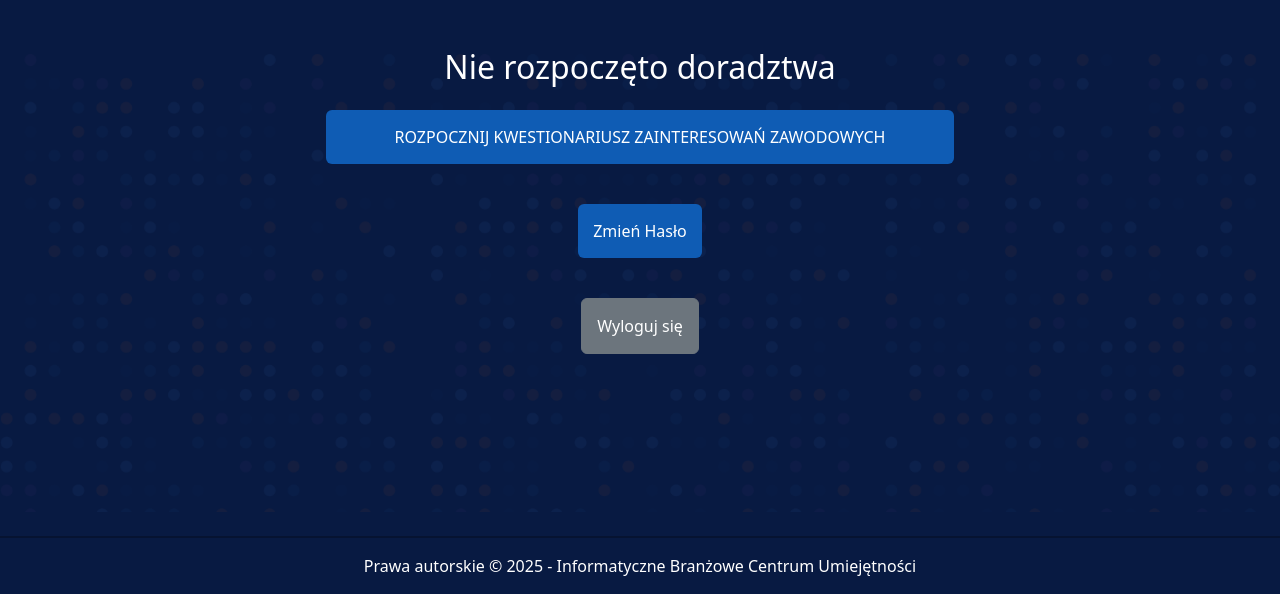
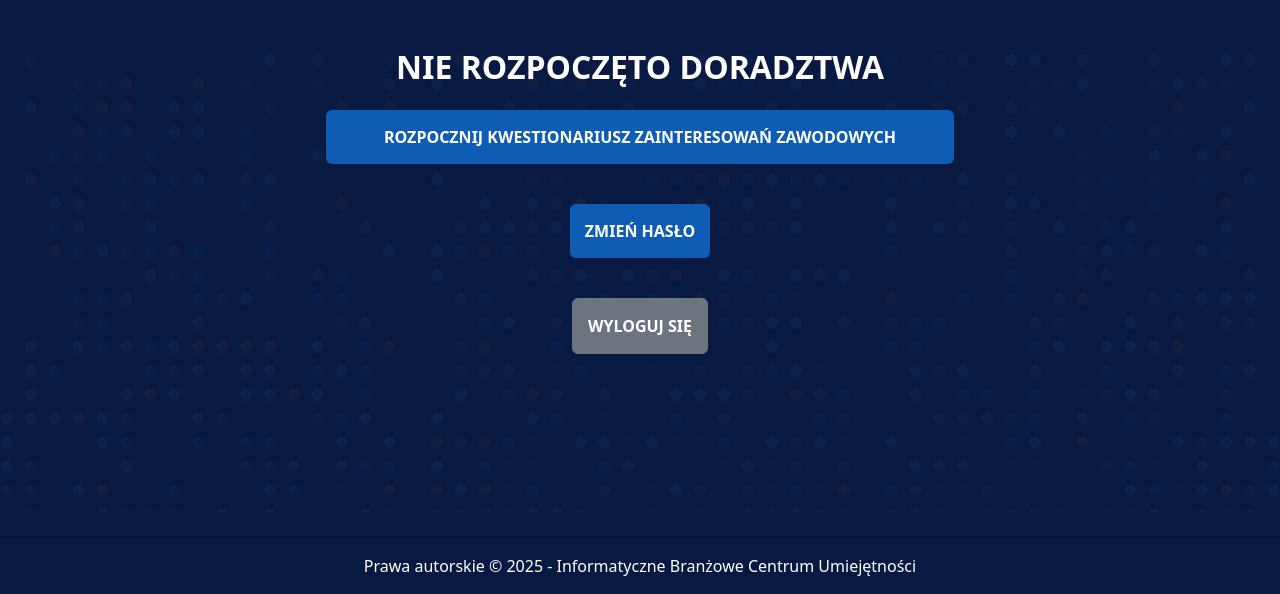
Before and after one commit to fenomenologia/PhpDoradztwo, a PHP site: page /main_site.php in a window 1280 px wide. Shown: the part 206-800 px from the top of the page. Run offline with PHP 8.4, Linux system fonts and the light colour scheme; the visitor is signed in with stand-in values (Sample User, id 1); tables that the repository leaves empty hold one stand-in row (values such as "Sample post").

Commit message:
stylizacja kwestionariusza zainteresowań zawodowych

```diff
--- a/main_site.php
+++ b/main_site.php
@@ -61,52 +61,97 @@
 			switch ($id_statusu)
 			{
 				case 1:
-					echo "<p class='h2'>Nie rozpoczęto doradztwa</p>";
-					echo "<a href='kwestionariusz.php' class='btn btn-primary w-50 mt-3'>ROZPOCZNIJ KWESTIONARIUSZ ZAINTERESOWAŃ ZAWODOWYCH</a>";
+					echo "<p class='h2 fw-bold'>NIE ROZPOCZĘTO DORADZTWA</p>";
+					echo "<a href='kwestionariusz.php' class='btn btn-primary w-50 mt-3 fw-bold'>ROZPOCZNIJ KWESTIONARIUSZ ZAINTERESOWAŃ ZAWODOWYCH</a>";
 					break;
 				case 2:
-					echo "<p class='h2'>Ukończono 1/4 kwestionariusze</p>";
-					echo "<a href='motywacja.php' class='btn btn-primary w-50 mt-3'>ROZPOCZNIJ KWESTIONARIUSZ MOTYWACJI</a>";
+					echo "<p class='h2 fw-bold'>UKOŃCZONO 1/4 KWESTIONARIUSZE</p>";
+					echo "<a href='motywacja.php' class='btn btn-primary w-50 mt-3 fw-bold'>ROZPOCZNIJ KWESTIONARIUSZ MOTYWACJI</a>";
 					break;
 				case 3:
-					echo "<p class='h2'>Ukończono 2/4 kwestionariusze</p>";
-					echo "<a href='styleuczenia.php' class='btn btn-primary w-50 mt-3'>ROZPOCZNIJ KWESTIONARIUSZ STYLI UCZENIA SIĘ</a>";
+					echo "<p class='h2 fw-bold'>UKOŃCZONO 2/4 KWESTIONARIUSZE</p>";
+					echo "<a href='styleuczenia.php' class='btn btn-primary w-50 mt-3 fw-bold'>ROZPOCZNIJ KWESTIONARIUSZ STYLI UCZENIA SIĘ</a>";
 					break;
 				case 4:
-					echo "<p class='h2'>Ukończono 3/4 kwestionariusze</p>";
-					echo "<a href='osobowosc.php' class='btn btn-primary w-50 mt-3'>ROZPOCZNIJ KWESTIONARIUSZ OSOBOWOŚCI</a>";
+					echo "<p class='h2 fw-bold'>UKOŃCZONO 3/4 KWESTIONARIUSZE</p>";
+					echo "<a href='osobowosc.php' class='btn btn-primary w-50 mt-3 fw-bold'>ROZPOCZNIJ KWESTIONARIUSZ OSOBOWOŚCI</a>";
 					break;
 				case 5:
-					echo "<p class='h2'>UKOŃCZONO DORADZTWO ZAWODOWE</p>";
+					echo "<p class='h2 fw-bold'>UKOŃCZONO DORADZTWO ZAWODOWE</p>";
 					break;
 			}
 		?>
-		<div class="mt-3 mb-3">
+		<div class="mt-3 mb-3 container-fluid text-center">
 			<br>
 			<form method="POST">
-				<button type='submit' name='zmiana' class='btn btn-primary'>Zmień Hasło</button>
+				<button type='submit' name='zmiana' class='btn btn-primary fw-bold'>ZMIEŃ HASŁO</button>
 			</form>
 			<br>
 			<?php
-				if (isset($_POST['zmien'])) {
+				if (isset($_POST['nowe_haslo'])) {
 					$nowehaslo = $_POST['nowe_haslo'];
 					$hasz = password_hash($nowehaslo, PASSWORD_BCRYPT);
 					$ssql = "UPDATE klient SET haslo = '$hasz' WHERE id='$id_klienta'";
 					mysqli_query($conn, $ssql);
 				}
-				if(isset($_POST['zmiana']))
-				{
-					echo "<form method='POST'>
-							<input type='text' name='nowe_haslo' placeholder='wpisz nowe hasło' required>
-							<input type='submit' name='zmien' value='Potwierdź'>
-						</form>";
-				}
-			?>
-			<a href="logout.php" class="btn btn-secondary mt-3">Wyloguj się</a>
+				if(isset($_POST['zmiana'])): ?>
+				<form method='POST' id="changePassForm" class="w-25 container-fluid text-black">
+					<div class="form-floating mt-3">
+						<input type='password' name='nowe_haslo' class="form-control" id="nowe_haslo" placeholder='wpisz nowe hasło'>
+						<label for="nowe_haslo" class="">Nowe hasło</label>
+					</div>
+					<div class="form-floating mt-3">
+						<input type="password" name="nowe_haslo_repeat" class="form-control" id="nowe_haslo_repeat" placeholder="powtórz hasło" />
+						<label for="nowe_haslo_repeat">Powtórz hasło</label>
+					</div>
+					<p id="error" style="display: none"></p>
+					<input type='button' name='zmien' onclick="passwordCheck()" class="mt-3 btn btn-primary fw-bold" value='POTWIERDŹ'>
+				</form>
+			<?php endif ?>
+			<a href="logout.php" class="btn btn-secondary mt-3 fw-bold">WYLOGUJ SIĘ</a>
 		</div>
 	</main>
 	<?php
 	require "footer.php";
 	?>
+	<script>
+		function passwordCheck()
+		{
+			const form = document.getElementById('changePassForm');
+			const error = document.getElementById('error');
+			let pass = document.getElementById('nowe_haslo').value;
+			let passRepeat = document.getElementById('nowe_haslo_repeat').value;
+
+			function displayError(message)
+			{
+				error.textContent = message;
+				error.style.display = "block";
+				error.style.color = "red";
+				error.style.fontWeight = 'bold';
+			}
+			if (pass != '') //jeżeli hasło nie jest puste
+			{
+				if (pass.length >= 7 & pass.length <= 20) //jeżeli hasło ma od 7 do 20 znaków
+				{
+					if (pass == passRepeat) //jeżeli hasła się się zgadzają
+					{
+						form.submit()
+					}
+					else
+					{
+						displayError("Hasła muszą się powtarzać!");
+					}
+				}
+				else
+				{
+					displayError("Hasło musi posiadać od 7 do 20 znaków!");
+				}
+			}
+			else
+			{
+				displayError("Należy wypełnić powyższe pola!");
+			}
+		}
+	</script>
 </body>
 </html>
```
Also changed, not shown: kwestionariusz.php (+23 -12 lines).
